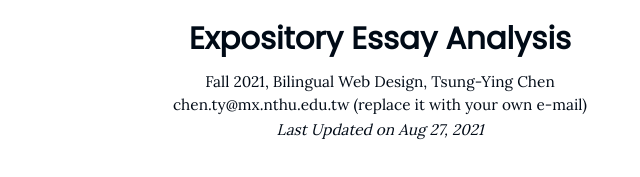
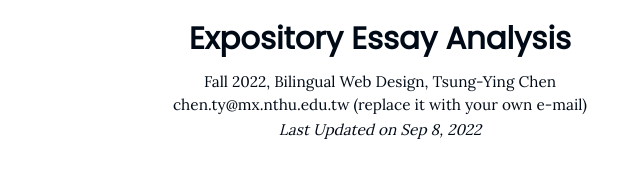
Before and after one commit to nthuTYChen/nthutychen.github.io, a plain HTML site: page bwd/analysisdemo/index.html in a window 1280 px wide. Shown: the part 349-526 px from the top of the page, 260-900 px from the left. Drawn offline with Linux system fonts and the light colour scheme.

Commit message:
2022 Fall Update

```diff
--- a/bwd/analysisdemo/index.html
+++ b/bwd/analysisdemo/index.html
@@ -17,9 +17,9 @@
 		</nav>
 		<article style="text-align: center; position: absolute; top: 50%; width: 100%; transform: translateY(-50%);">
 			<h1>Expository Essay Analysis</h1>
-			<p>Fall 2021, Bilingual Web Design, Tsung-Ying Chen<br/>
+			<p>Fall 2022, Bilingual Web Design, Tsung-Ying Chen<br/>
 				chen.ty@mx.nthu.edu.tw (replace it with your own e-mail)</p>
-			<p><em>Last Updated on Aug 27, 2021</em></p>
+			<p><em>Last Updated on Sep 8, 2022</em></p>
 		</article>
 	</body>
 </html>
```
Also changed, not shown: bwd/index.html (+1 -1 lines), index.html (+2 -2 lines).
